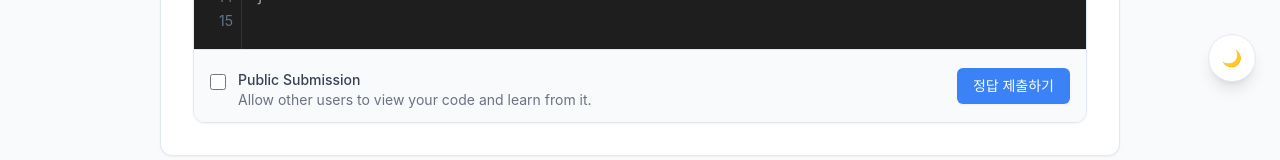
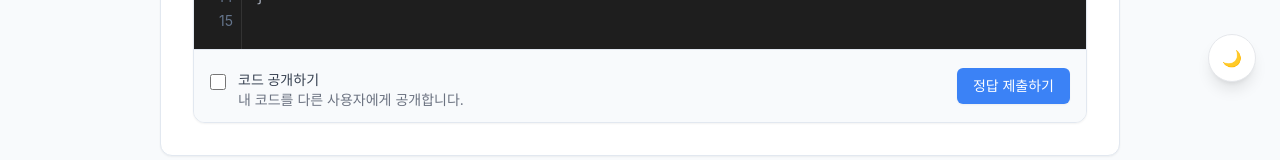
Before and after one commit to team-dopamine/wayout-web, a React (Create React App) app: page /solution-submit in a window 1280 px wide. Shown: the part 638-798 px from the top of the page. Built offline with nearby package versions, Linux system fonts and the light colour scheme; no server answers; a web font is replaced by a local one.

Commit message:
refactor: 코드 공개 체크박스 문구 한국어 통일

```diff
--- a/src/components/common/PublicSubmissionCheckbox.tsx
+++ b/src/components/common/PublicSubmissionCheckbox.tsx
@@ -1,4 +1,10 @@
-/** 코드 공개 여부 설정용 체크박스 공통 컴포넌트 */
+/** 코드 공개 여부를 설정하는 체크박스 공통 컴포넌트*/
+
+interface Props {
+  checked: boolean;
+  onChange: (checked: boolean) => void;
+}
+
 interface Props {
   checked: boolean;
   onChange: (checked: boolean) => void;
@@ -14,10 +20,8 @@ export function PublicSubmissionCheckbox({ checked, onChange }: Props) {
         className="text-primary focus:ring-primary mt-1 h-4 w-4 rounded border-gray-300 dark:border-gray-600 dark:bg-gray-800"
       />
       <div className="ml-3 text-sm">
-        <p className="font-medium text-gray-700 dark:text-gray-300">Public Submission</p>
-        <p className="text-gray-500 dark:text-gray-500">
-          Allow other users to view your code and learn from it.
-        </p>
+        <p className="font-medium text-gray-700 dark:text-gray-300">코드 공개하기</p>
+        <p className="text-gray-500 dark:text-gray-500">내 코드를 다른 사용자에게 공개합니다.</p>
       </div>
     </div>
   );
```
